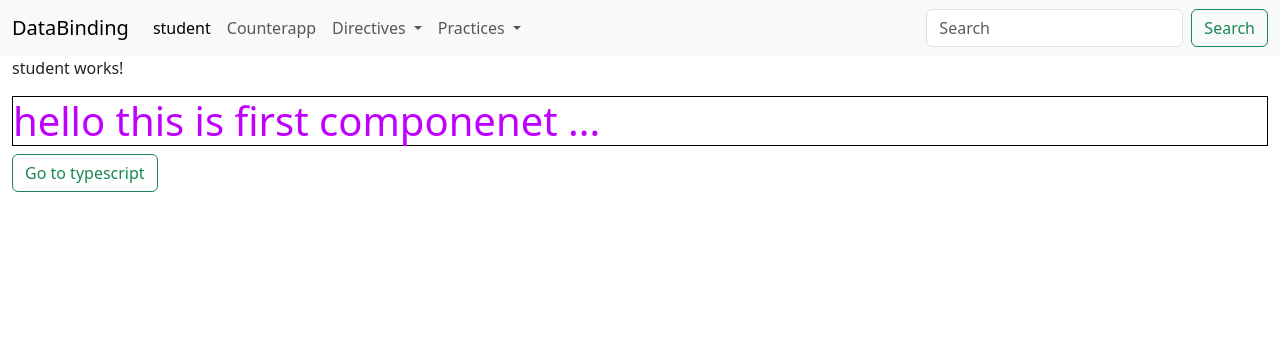
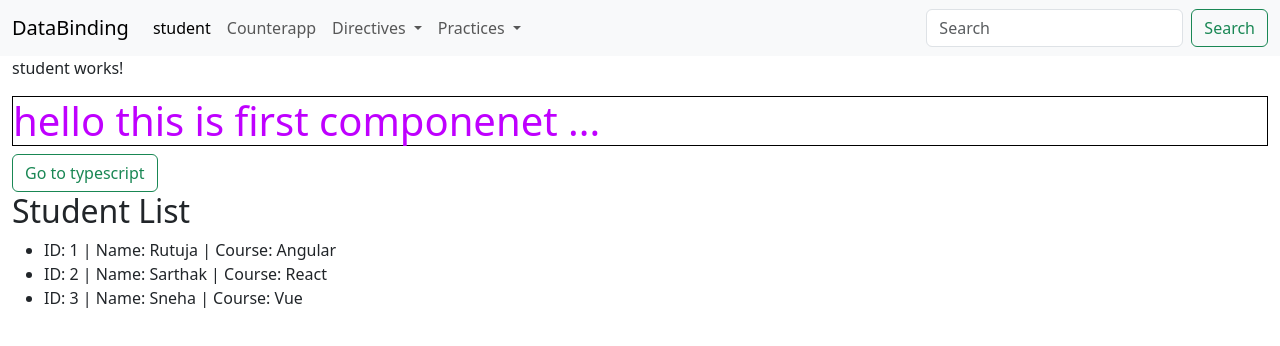
Before and after one commit to Rutujaranade22/angular-practice, an Angular app: page /student in a window 1280 px wide. Shown: the top 346 px of the page. Built offline with nearby package versions, Linux system fonts and the light colour scheme.

Commit message:
service created

```diff
--- a/src/app/app.html
+++ b/src/app/app.html
@@ -36,7 +36,7 @@
             <li><a class="dropdown-item" routerLink="userregi">user-registration</a></li>
              <li><a class="dropdown-item"routerLink="api-integration">Api-integration</a></li>
               <li><a class="dropdown-item"routerLink="student-crud">Student API CRUD</a> </li>
-              <li><a class="dropdown-item"routerLink="forms">7</a></li>
+              <li><a class="dropdown-item"routerLink="service">Services creation</a></li>
               <li><a class="dropdown-item"routerLink="reactiveform">8</a></li>
 
           </ul>
--- a/src/app/app.routes.ts
+++ b/src/app/app.routes.ts
@@ -15,6 +15,7 @@ import { EventRegistration } from './event-registration/event-registration';
 import { UserRegistration } from './user-registration/user-registration';
 import { ApiIntegration } from './api-integration/api-integration';
 import { StudentCrud } from './student-crud/student-crud';
+import { DataService } from './data-service';
 
 export const routes: Routes = [
     {
@@ -76,6 +77,8 @@ export const routes: Routes = [
      {
         path:"student-crud",
         component: StudentCrud
+     },
+     {path:"service",
+        component:DataService
      }
-
 ];
--- /dev/null
+++ b/src/app/data-service.ts
@@ -0,0 +1,16 @@
+import { Injectable } from '@angular/core';
+
+@Injectable({
+  providedIn: 'root'
+})
+export class DataService {
+
+  constructor() { }
+  getStudentData() {
+    return [
+      { id: 1, name: 'Rutuja', course: 'Angular' },
+      { id: 2, name: 'Sarthak', course: 'React' },
+      { id: 3, name: 'Sneha', course: 'Vue' }
+    ];
+  }
+}
--- a/src/app/student/student.html
+++ b/src/app/student/student.html
@@ -2,3 +2,11 @@
 
 <h1>hello this is first componenet ...</h1>
 <button type="button" class="btn btn-outline-success"[routerLink]="['/typescript']">Go to typescript</button>
+
+
+ <h2>Student List</h2>
+<ul>
+  <li *ngFor="let student of students">
+    ID: {{ student.id }} | Name: {{ student.name }} | Course: {{ student.course }}
+  </li>
+</ul>
--- a/src/app/student/student.ts
+++ b/src/app/student/student.ts
@@ -1,12 +1,21 @@
 import { Component } from '@angular/core';
 import { RouterLink, RouterOutlet } from '@angular/router';
-
-@Component({
+import { OnInit } from '@angular/core';
+import { DataService } from '../data-service';
+import { CommonModule } from '@angular/common';
+ @Component({
   selector: 'app-student',
-  imports: [RouterLink],
+    standalone: true,
+  imports: [RouterLink,CommonModule],
   templateUrl: './student.html',
   styleUrl: './student.css'
 })
-export class Student {
+export class Student  {
+students: any[] = [];
 
+  constructor(private dataService: DataService) {}
+
+  ngOnInit(): void {
+    this.students = this.dataService.getStudentData();
+  }
 }
```
Also changed, not shown: 1 other file (tests, documents, lock files or other folders).
